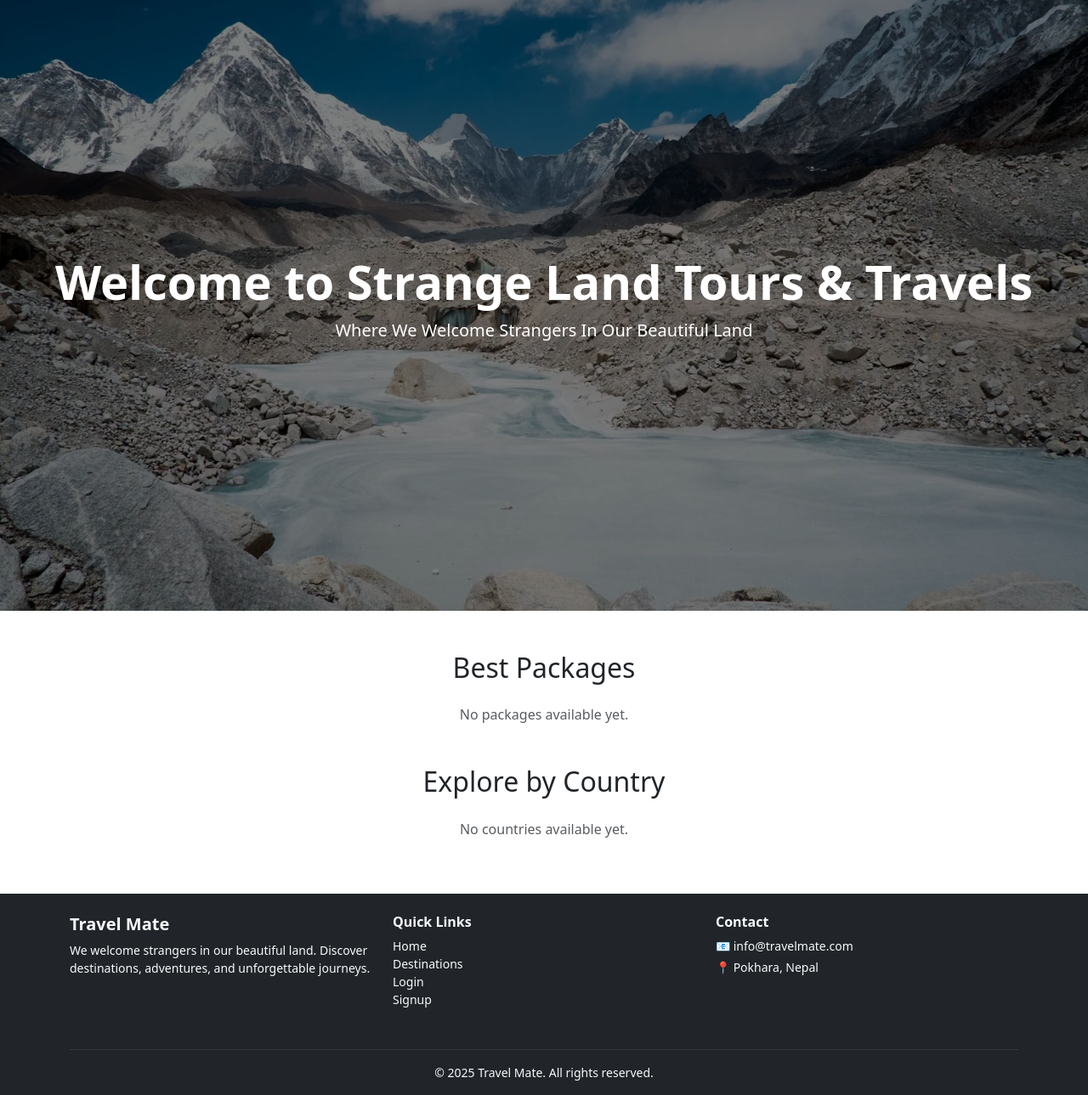
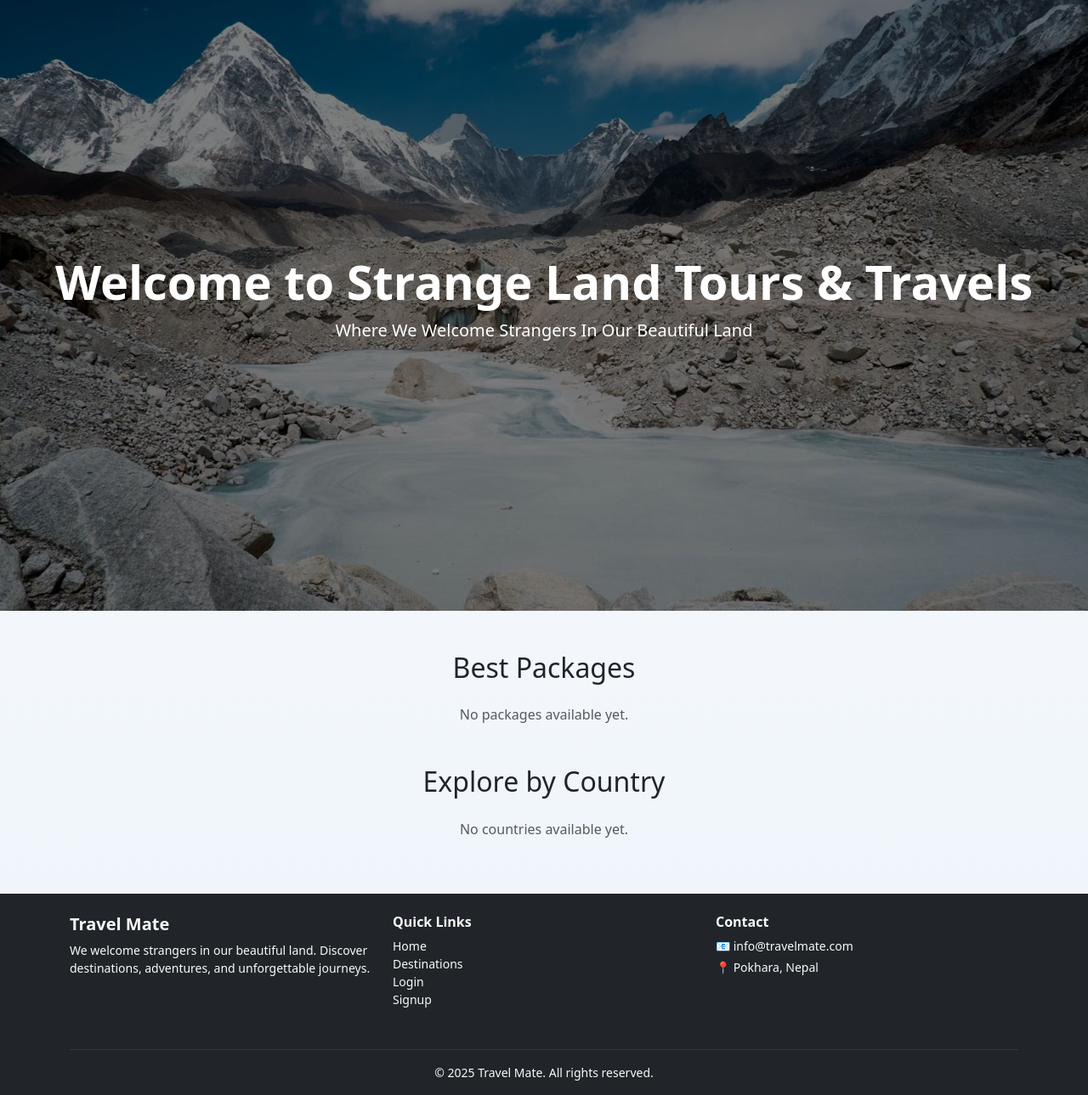
Before and after one commit to Puzan777/TravelMate, a Django app: page / in a window 1280 px wide. Shown: the part 57-1346 px from the top of the page at 85% size. Run offline with Django 5.2, Linux system fonts and the light colour scheme; data that the repository does not hold is empty.

Commit message:
Background color change

```diff
--- a/app/templates/base.html
+++ b/app/templates/base.html
@@ -9,6 +9,26 @@
 
   <title>Travel Mate</title>
   <style>
+html, body {
+  min-height: 100%;
+}
+
+body {
+  background: linear-gradient(180deg, #eef5ff 0%, #f4f8fc 45%, #eef4fb 100%) !important;
+  position: relative;
+}
+
+body::before {
+  content: "";
+  position: fixed;
+  inset: 0;
+  pointer-events: none;
+  background:
+    radial-gradient(circle at 10% 8%, rgba(163, 201, 240, 0.22) 0, rgba(163, 201, 240, 0) 28%),
+    radial-gradient(circle at 88% 14%, rgba(176, 220, 242, 0.2) 0, rgba(176, 220, 242, 0) 26%);
+  z-index: -1;
+}
+
 .hero-section {
   height: 90vh;
   background: url('/static/image/hero.jpg') center center / cover no-repeat;
```
